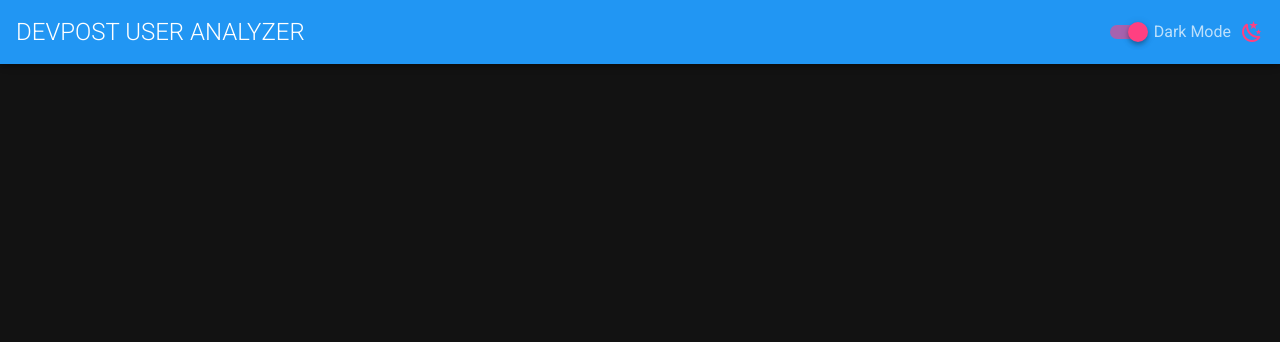
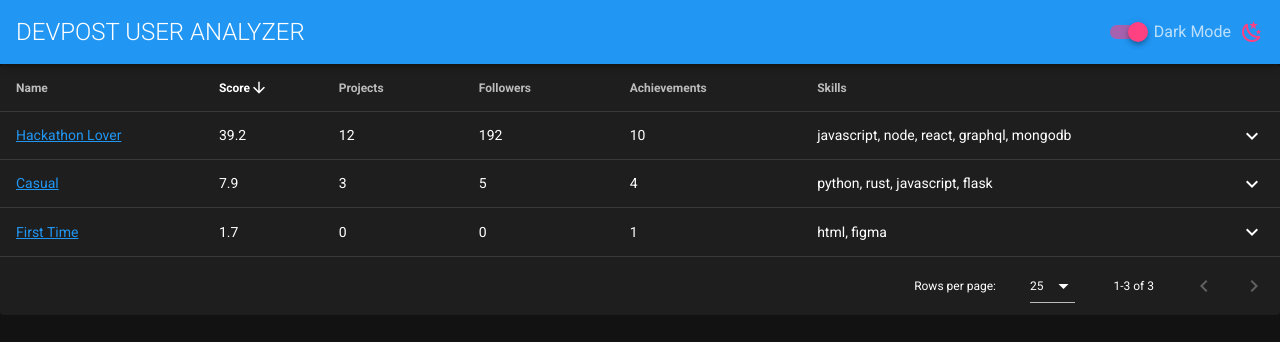
Before and after one commit to TheTechdoodle/devpost-user-analyzer, a Vue app: page / in a window 1280 px wide. Both pictures are taken after a click on the button "LOAD DEMO DATA". Shown: the top 342 px of the page. Built offline with nearby package versions, Linux system fonts and the light colour scheme.

Commit message:
add basic users table

```diff
--- a/src/App.vue
+++ b/src/App.vue
@@ -10,6 +10,7 @@
 
         <v-content>
             <users-load-view v-if="!usersReady"/>
+            <users-view v-else/>
         </v-content>
     </v-app>
 </template>
@@ -19,10 +20,12 @@
     import DarkSwitch from './components/DarkSwitch';
     import {mapGetters} from 'vuex';
     import UsersLoadView from './views/UsersLoadView';
+    import UsersView from './views/UsersView';
 
     export default {
         name: 'App',
         components: {
+            UsersView,
             UsersLoadView,
             DarkSwitch,
             HelloWorld
--- /dev/null
+++ b/src/components/UsersTable.vue
@@ -0,0 +1,81 @@
+<template>
+    <v-data-table :headers="headers"
+                  :items="usersWeighted"
+                  :items-per-page="25"
+                  :footer-props="{'items-per-page-options': [10, 25, 50, -1]}"
+                  item-key="name"
+                  sort-by="score"
+                  sort-desc
+                  must-sort
+                  show-expand
+    >
+        <template v-slot:item.name="{item}">
+            <a target="_blank" rel="noopener noreferrer" :href="item.url">{{item.name}}</a>
+        </template>
+        <template v-slot:item.score="{item}">
+            {{item.score.toFixed(1)}}
+        </template>
+        <template v-slot:item.skills="{item}">
+            {{item.skills.join(', ')}}
+        </template>
+        <template v-slot:expanded-item="{headers, item}">
+            <td :colspan="headers.length">
+                <v-container>
+                    <v-row>
+                        Team status: {{item.team}}
+                    </v-row>
+                    <v-row>
+                        <v-col>
+                            Skills
+                            <ul>
+                                <li v-for="skill of item.skills" :key="skill">
+                                    {{skill}}
+                                </li>
+                            </ul>
+                        </v-col>
+                        <v-col>
+                            Interests
+                            <ul>
+                                <li v-for="interest of item.interests" :key="interest">
+                                    {{interest}}
+                                </li>
+                            </ul>
+                        </v-col>
+                    </v-row>
+                    <v-row v-if="item.intro">
+                        <blockquote class="blockquote">"{{item.intro}}"</blockquote>
+                    </v-row>
+                </v-container>
+            </td>
+        </template>
+    </v-data-table>
+</template>
+
+<script>
+    import {mapGetters} from 'vuex';
+
+    export default {
+        name: 'UsersTable',
+        data: () => ({
+            headers: [
+                {text: 'Name', value: 'name'},
+                {text: 'Score', value: 'score'},
+                {text: 'Projects', value: 'projects'},
+                {text: 'Followers', value: 'followers'},
+                {text: 'Achievements', value: 'achievements'},
+                {text: 'Skills', value: 'skills'},
+                {text: '', value: 'data-table-expand'}
+            ],
+            options: {
+                itemsPerPage: 25
+            }
+        }),
+        computed: {
+            ...mapGetters(['usersWeighted'])
+        }
+    };
+</script>
+
+<style scoped>
+
+</style>
--- a/src/store/index.js
+++ b/src/store/index.js
@@ -8,7 +8,7 @@
         users: [],
         weights: {
             projectsCount: 1.0,
-            followerCount: 0.8,
+            followerCount: 0.1,
             achievementsCount: 0.5,
             skillCount: 0.6,
             interestCount: 0.0,
@@ -44,7 +44,7 @@
                 score += state.weights.skillCount * user.skills.length;
                 score += state.weights.introLength * user.intro.length;
 
-                return {user, score};
+                return {score, ...user};
             });
         }
     }
--- /dev/null
+++ b/src/views/UsersView.vue
@@ -0,0 +1,16 @@
+<template>
+    <users-table/>
+</template>
+
+<script>
+    import UsersTable from '../components/UsersTable';
+
+    export default {
+        name: 'UsersView',
+        components: {UsersTable}
+    };
+</script>
+
+<style scoped>
+
+</style>
```
